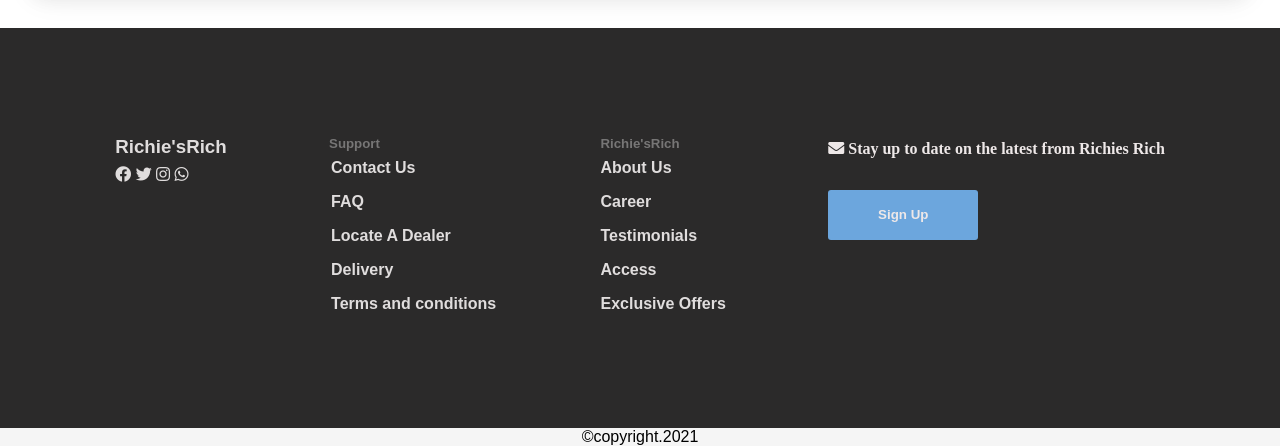
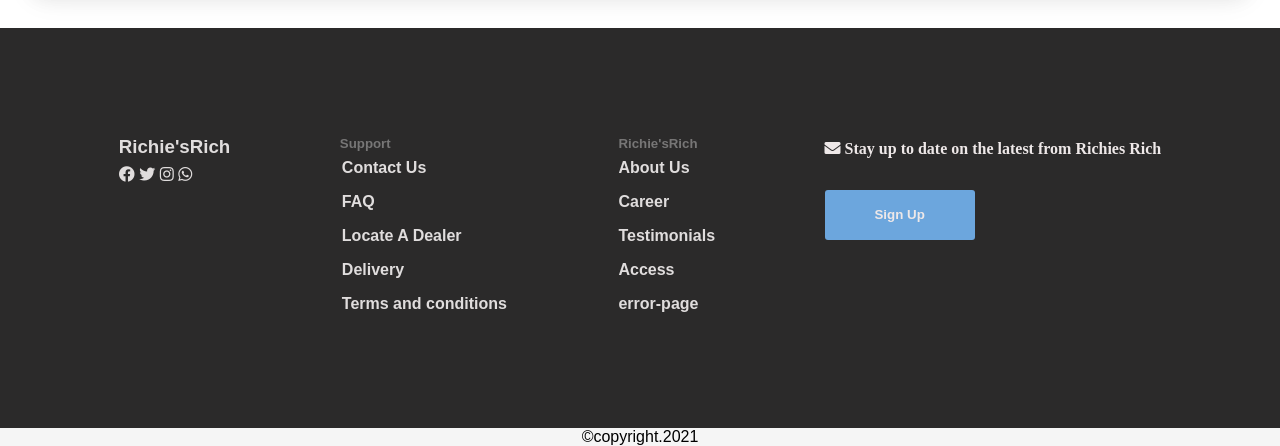
Before and after one commit to Emekabest/Commerce-site, a website with bundled scripts: page index.html in a window 1280 px wide. Shown: the part 1746-2192 px from the top of the page. Built offline with nearby package versions, Linux system fonts and the light colour scheme.

Commit message:
error check out

```diff
--- a/contact-style.scss
+++ b/contact-style.scss
@@ -794,7 +794,7 @@ body {
   .contact-box-guide-call-box {
     // font-size: 15px;
     height: auto;
-    padding: 0px 13px;
+    // padding: 0px 13px;
   }
 
   .contact-guide{
--- a/index.html
+++ b/index.html
@@ -157,7 +157,7 @@
                     <li class="about-li"> <a href="">Career</a> </li>
                     <li class="about-li"> <a href="">Testimonials</a> </li>
                     <li class="about-li"> <a href="">Access</a> </li>
-                    <li class="about-li"> <a href="">Exclusive Offers</a> </li>
+                    <li class="about-li"> <a href="404.html">error-page</a> </li>
                   </ul>
                 </div>
 
```
Also changed, not shown: contact-style.css, 1 other file.
